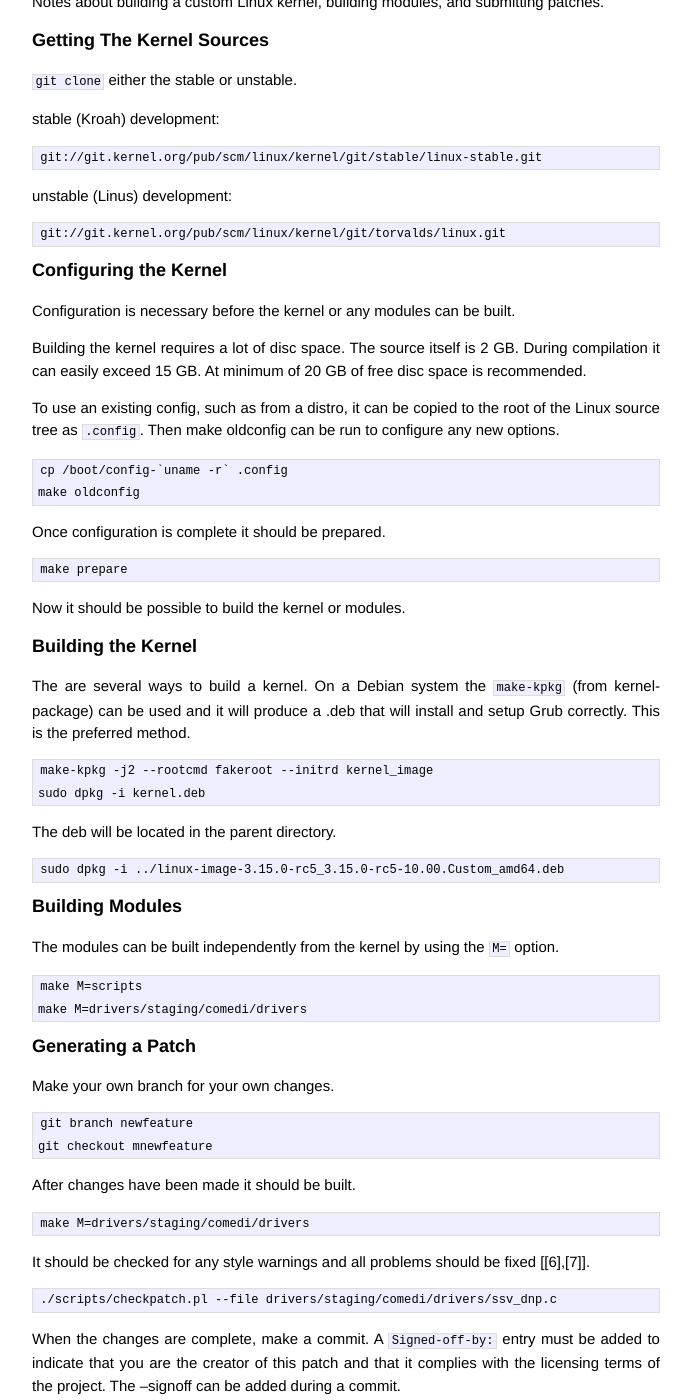
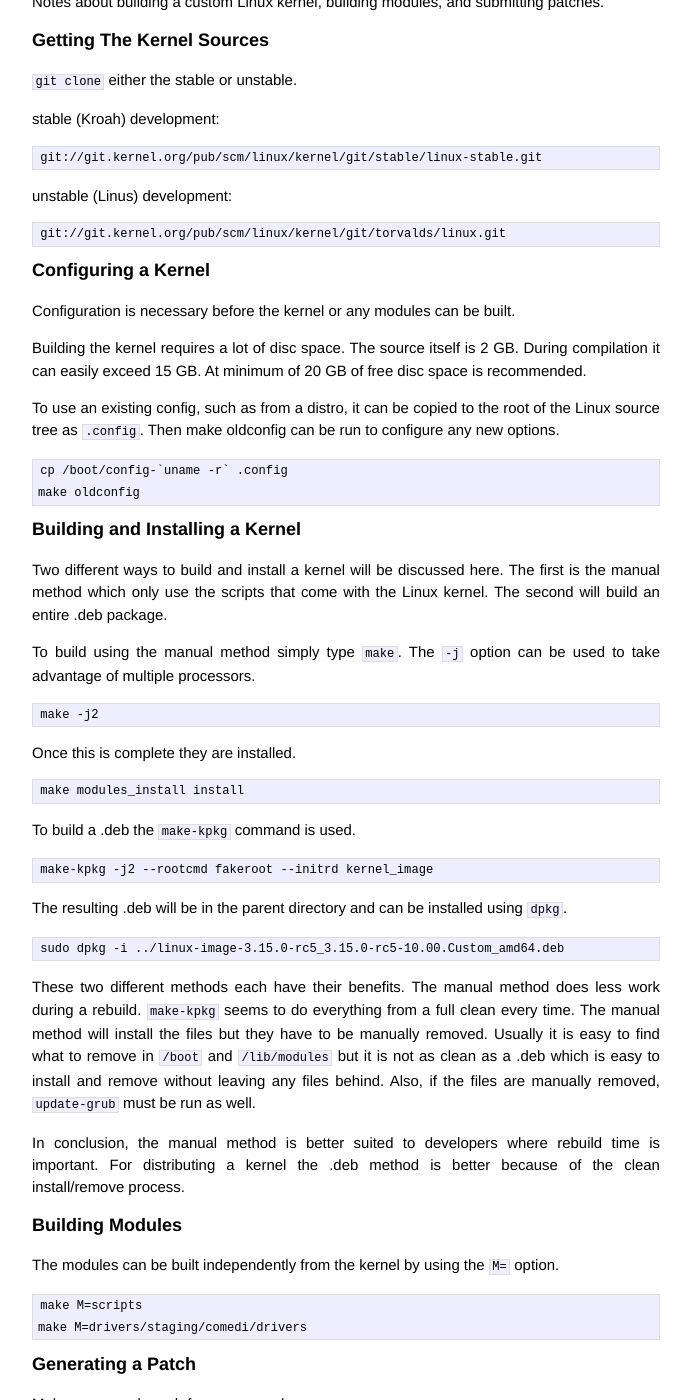
Before and after one commit to jmahler/jmahler.github.io, a Jekyll site: the page built from _posts/2014-04-08-kernel.md, in a window 1280 px wide and 1400 px high, scrolled down 231 px. Shown: the whole window, without its empty margins (294-985 px from the left). Built offline with Jekyll 4.4.1, drawn with Linux system fonts in a browser that asks for light colours; Markdown is read by kramdown in place of the engine named in the settings.

Commit message:
re-wrote section on building and installing a kernel

```diff
--- a/_posts/2014-04-08-kernel.md
+++ b/_posts/2014-04-08-kernel.md
@@ -38,26 +38,43 @@
     cp /boot/config-`uname -r` .config
     make oldconfig
 
-Once configuration is complete it should be prepared.
+Building and Installing a Kernel
+--------------------------------
 
-    make prepare
+Two different ways to build and install a kernel will be discussed here.
+The first is the manual method which only use the scripts that come with
+the Linux kernel.  The second will build an entire .deb package.
 
-Now it should be possible to build the kernel or modules.
+To build using the manual method simply type `make`.  The `-j` option
+can be used to take advantage of multiple processors.
 
-Building the Kernel
--------------------
+    make -j2
 
-The are several ways to build a kernel.  On a Debian system the
-`make-kpkg` (from kernel-package) can be used and it will produce a .deb
-that will install and setup Grub correctly.  This is the preferred
-method.
+Once this is complete they are installed.
+
+    make modules_install install
+
+To build a .deb the `make-kpkg` command is used.
 
     make-kpkg -j2 --rootcmd fakeroot --initrd kernel_image
-    sudo dpkg -i kernel.deb
 
-The deb will be located in the parent directory.
+The resulting .deb will be in the parent directory and can be installed
+using `dpkg`.
 
     sudo dpkg -i ../linux-image-3.15.0-rc5_3.15.0-rc5-10.00.Custom_amd64.deb
+
+These two different methods each have their benefits.  The manual method
+does less work during a rebuild.  `make-kpkg` seems to do everything
+from a full clean every time.  The manual method will install the files
+but they have to be manually removed.  Usually it is easy to find what
+to remove in `/boot` and `/lib/modules` but it is not as clean as a .deb
+which is easy to install and remove without leaving any files behind.
+Also, if the files are manually removed, `update-grub` must be run as
+well.
+
+In conclusion, the manual method is better suited to developers where
+rebuild time is important.  For distributing a kernel the .deb method is
+better because of the clean install/remove process.
 
 Building Modules
 ----------------
```
Also changed, not shown: other parts of _posts/2014-04-08-kernel.md (+2 -2 lines).
